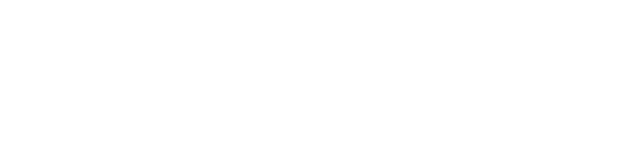
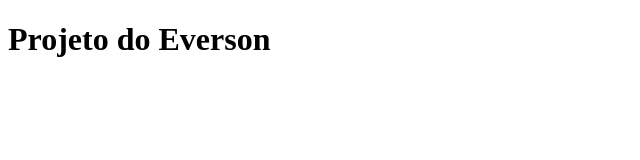
Before and after one commit to eversonsba/curso, a plain HTML site: page Index.html in a window 1280 px wide. Shown: the whole page, without its empty margins (0-640 px from the left). Drawn offline with Linux system fonts and the light colour scheme.

Commit message:
Adicionei Titulo da pagina

```diff
--- a/Index.html
+++ b/Index.html
@@ -4,6 +4,6 @@
 	<title>Curso GIT</title>
 </head>
 <body>
-
+	<h1>Projeto do Everson</h1>
 </body>
 </html>
```
